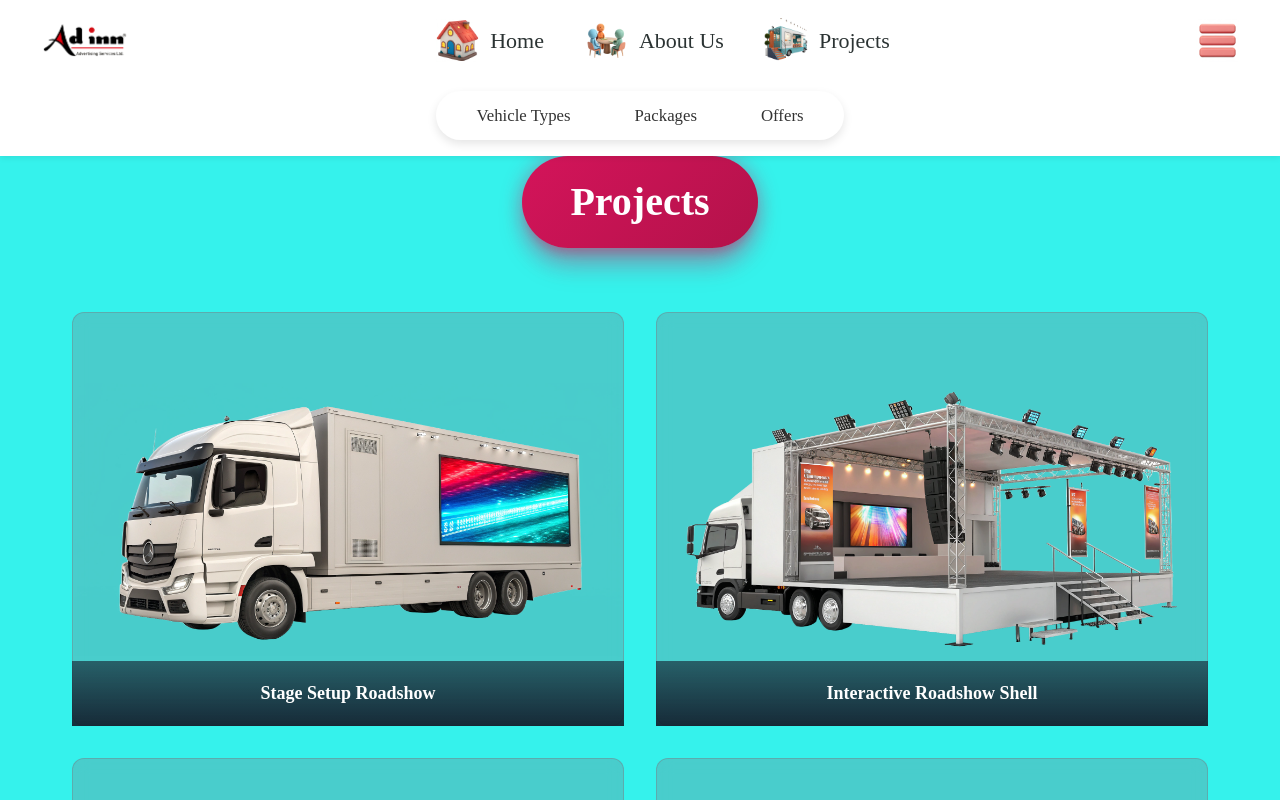
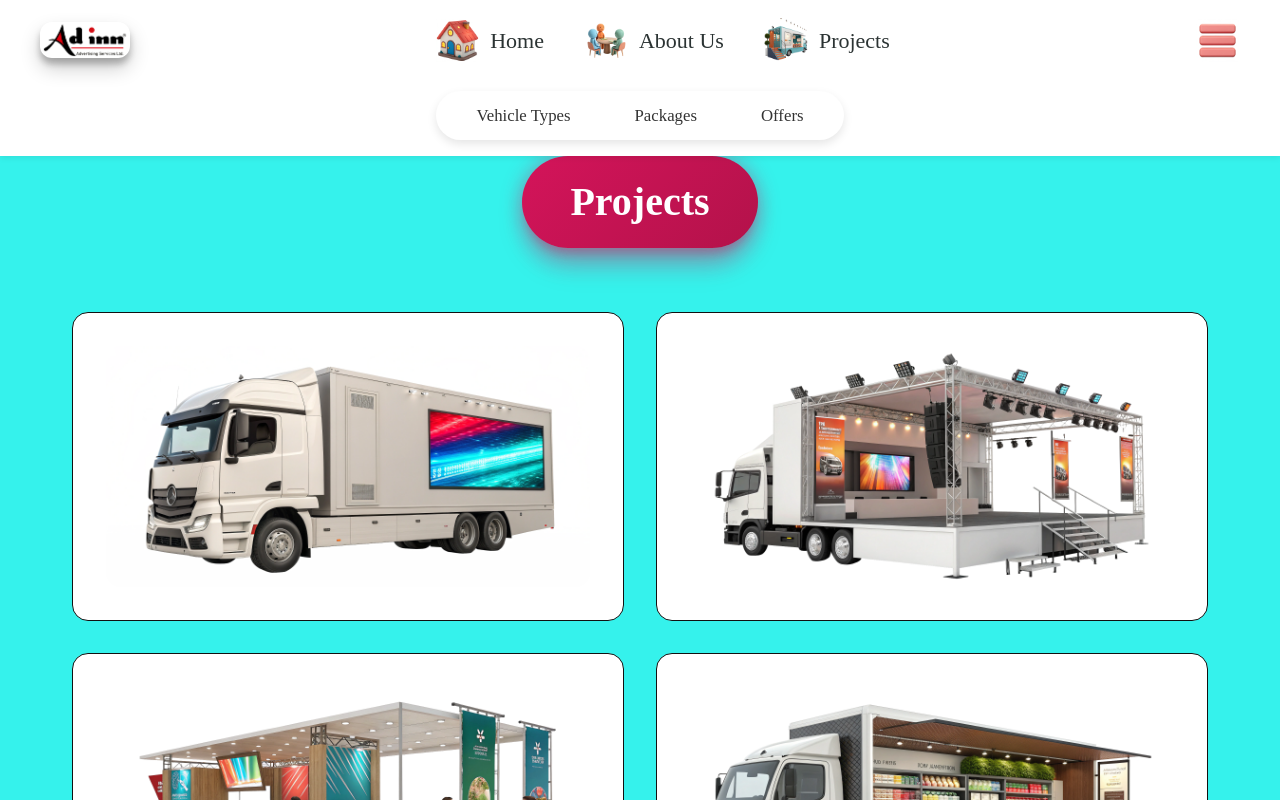
Before and after one commit to Adinntasks/AdinnIntern, a React (Vite) app in the folder navbar-demo/: page /projects in a window 1280 px wide. Shown: the top 800 px of the page. Built offline with nearby package versions, Linux system fonts and the light colour scheme.

Commit message:
Achieved Card design in desktop view, have to alter text,hover size to fit the card

```diff
--- a/navbar-demo/index.html
+++ b/navbar-demo/index.html
@@ -4,6 +4,9 @@
     <meta charset="UTF-8" />
     <link rel="icon" type="image/svg+xml" href="/vite.svg" />
     <meta name="viewport" content="width=device-width, initial-scale=1.0" />
+    <link rel="preconnect" href="https://fonts.googleapis.com">
+<link rel="preconnect" href="https://fonts.gstatic.com" crossorigin>
+<link href="https://fonts.googleapis.com/css2?family=Inter:wght@400;700&family=Poppins:wght@300;600&display=swap" rel="stylesheet">
     <title>navbar-demo</title>
   </head>
   <body>
--- a/navbar-demo/src/a1Navbar.css
+++ b/navbar-demo/src/a1Navbar.css
@@ -41,6 +41,35 @@ body {
     width: 100%;
     height: auto;
     display: block;
+}
+
+.glossy-logo {
+  position: relative;
+  border-radius: 12px; /* Match the card's border-radius */
+  overflow: hidden;
+  box-shadow: 0 10px 20px rgba(0, 0, 0, 0.2), 0 6px 6px rgba(0, 0, 0, 0.23);
+}
+
+.glossy-logo::before {
+  content: "";
+  position: absolute;
+  top: 0;
+  left: -80%;
+  width: 50%;
+  height: 100%;
+  background: linear-gradient(
+    to right,
+    rgba(255, 255, 255, 0) 0%,
+    rgba(255, 255, 255, 0.5) 50%,
+    rgba(255, 255, 255, 0) 100%
+  );
+  transform: skewX(-25deg);
+  z-index: 1;
+}
+
+.glossy-logo:hover::before {
+  left: 120%;
+  transition: left 1s ease-in-out;
 }
 
 /* Center: Navigation Links */
--- a/navbar-demo/src/a1Navbar.jsx
+++ b/navbar-demo/src/a1Navbar.jsx
@@ -69,7 +69,7 @@ function Navbar() {
           <img
             src="/images/Adinn New Logo_Main.png"
             alt="Logo"
-            className="NavRoadShowLogo"
+            className="NavRoadShowLogo glossy-logo"
             onClick={() => navigate("/")}
           />
         </div>
@@ -100,7 +100,7 @@ function Navbar() {
     <div className="desktop-navbar-container">
       <header className="rdshowNavMain">
         {/* Left: Logo */}
-        <div className="NavRoadShowLogo" onClick={() => navigate("/")}>
+        <div className="NavRoadShowLogo glossy-logo" onClick={() => navigate("/")}>
           <img src="/images/Adinn New Logo_Main.png" alt="Logo" />
         </div>
 
--- a/navbar-demo/src/projectcards.jsx
+++ b/navbar-demo/src/projectcards.jsx
@@ -1,43 +1,18 @@
-import React, { useState } from 'react';
+import React from 'react';
 import { Card } from '@/components/ui/card';
 
 // Props: { imageSrc, title, description, altTag }
 
 const ProjectCard = ({ imageSrc, title, description, altTag }) => {
-  const [isDescriptionVisible, setIsDescriptionVisible] = useState(false);
-
-  const handleCardClick = () => {
-    if (window.innerWidth < 1024) {
-      // On small screens, toggle the description overlay
-      setIsDescriptionVisible((v) => !v);
-    }
-  };
-
-  const handleKeyDown = (event) => {
-    if (event.key === 'Enter' || event.key === ' ') {
-      event.preventDefault();
-      handleCardClick();
-    }
-  };
+  const scale = 1 + description.length / 200; // Dynamic scale based on description length
 
   return (
     <Card
       className="project-card"
-      onClick={handleCardClick}
-      onKeyDown={handleKeyDown}
+      style={{ '--scale': scale }}
       tabIndex={0}
       role="button"
       aria-label={`View details for ${title}`}
-      onMouseEnter={() => {
-        if (window.innerWidth >= 1024) {
-          setIsDescriptionVisible(true);
-        }
-      }}
-      onMouseLeave={() => {
-        if (window.innerWidth >= 1024) {
-          setIsDescriptionVisible(false);
-        }
-      }}
     >
       {/* Image Area */}
       <div className="project-card-image-container">
@@ -54,16 +29,10 @@ const ProjectCard = ({ imageSrc, title, description, altTag }) => {
         </div>
 
         {/* Description Overlay */}
-        <div
-          className={`description-overlay ${
-            isDescriptionVisible
-              ? 'visible'
-              : ''
-          }`}
-        >
+        <div className="description-overlay">
           <div className="text-center">
-            <h3>{title}</h3>
             <p>{description}</p>
+            <p className="explore-text">Explore vehicle specs →</p>
           </div>
         </div>
       </div>
--- a/navbar-demo/src/projects.css
+++ b/navbar-demo/src/projects.css
@@ -88,100 +88,128 @@ main {
 .project-card {
   position: relative;
   overflow: hidden;
-  border-radius: 0;
-  background-color: transparent;
-  border: none;
+  border-radius: 1rem;
+  background-color: #fff;
   box-shadow: none;
-  transition: all 0.3s ease;
+  transition: all 0.4s cubic-bezier(0.25, 0.8, 0.25, 1);
   cursor: pointer;
-  transform: translateY(0);
-  padding: 0;
-  margin: 0;
+  margin: 0 auto; /* center the cards in the grid column */
 }
 
 .project-card:hover {
-  transform: translateY(-4px);
-}
-
-.project-card:focus {
-  outline: 2px solid #d4145a;
-  outline-offset: 2px;
+  transform: translateY(-6px) scale(var(--scale));
 }
 
 /* Image Container */
 .project-card-image-container {
   position: relative;
-  width: 100%;
-  height: 0;
-  padding-bottom: 75%; /* Maintain aspect ratio */
+  width: fit-content;
+  height: auto;
   overflow: hidden;
 }
 
 .project-card-image {
+  display: block;
+  width: auto;
+  height: auto;
+  max-width: 100%;
+  object-fit: contain;
+  transition: transform 0.4s ease;
+  border-radius: 1rem;
+}
+
+.project-card:hover .project-card-image {
+  transform: scale(1.03);
+}
+
+/* Light Sweep Animation */
+.project-card-image-container::after {
+  content: '';
   position: absolute;
   top: 0;
-  left: 0;
-  width: 100%;
+  left: -150%;
+  width: 50%;
   height: 100%;
-  object-fit: contain;
-  background: rgba(120, 120, 130, 0.3);
-  backdrop-filter: blur(8px);
-  border: 1px solid rgba(120, 120, 130, 0.4);
-  border-radius: 12px;
+  background: linear-gradient(
+    to right,
+    rgba(255, 255, 255, 0) 0%,
+    rgba(255, 255, 255, 0.3) 50%,
+    rgba(255, 255, 255, 0) 100%
+  );
+  transform: skewX(-25deg);
+  transition: left 0.8s cubic-bezier(0.25, 0.8, 0.25, 1);
 }
 
-/* Title Overlay */
+.project-card:hover .project-card-image-container::after {
+  left: 150%;
+}
+
+/* Text Section */
 .title-overlay {
-  position: absolute;
-  bottom: 0;
-  left: 0;
-  right: 0;
-  background: linear-gradient(to top, rgba(17, 24, 39, 0.9), rgba(17, 24, 39, 0.6));
-  padding: 1.25rem 1.5rem;
-  color: white;
+  display: none;
 }
 
 .title-overlay h3 {
-  font-size: 1.125rem;
-  font-weight: 600;
+  font-family: 'Inter', sans-serif;
+  font-size: 1.25rem;
+  font-weight: 700;
   margin: 0;
-  line-height: 1.4;
+  background: linear-gradient(to right, #fff, #fff);
+  -webkit-background-clip: text;
+  -webkit-text-fill-color: transparent;
+  transition: all 0.4s ease;
+}
+
+.project-card:hover .title-overlay h3 {
+  background: linear-gradient(to right, #fff, #00c6ff);
+  -webkit-background-clip: text;
 }
 
 /* Description Overlay */
 .description-overlay {
   position: absolute;
-  inset: 0;
-  background: linear-gradient(135deg, rgba(17, 24, 39, 0.95), rgba(212, 20, 90, 0.1));
+  bottom: 0;
+  left: 0;
+  right: 0;
+  height: 50%;
+  background: white;
   display: flex;
+  flex-direction: column;
   align-items: center;
-  justify-content: center;
-  padding: 2rem;
-  transition: all 0.3s ease-in-out;
-  opacity: 0;
-  transform: translateY(1rem) scale(0.95);
-  pointer-events: none;
-  color: white;
+  justify-content: flex-start; /* Align content to the top */
+  padding: 1rem; /* Adjust padding */
+  transition: transform 0.4s ease;
+  transform: translateY(100%);
+  color: black;
   text-align: center;
+  overflow-y: hidden; /* Add scroll for overflowing content */
+  box-sizing: border-box; /* Ensure padding is included in height */
 }
 
-.description-overlay.visible {
-  opacity: 1;
-  transform: translateY(0) scale(1);
-  pointer-events: auto;
+.project-card:hover .description-overlay {
+  transform: translateY(0);
 }
 
 .description-overlay h3 {
+  font-family: 'Poppins', sans-serif;
   font-size: 1.25rem;
-  font-weight: 700;
-  margin-bottom: 0.75rem;
-  line-height: 1.3;
+  font-weight: 600;
+  margin-bottom: 0.5rem;
 }
 
 .description-overlay p {
-  font-size: 0.95rem;
-  line-height: 1.6;
+  font-family: 'Poppins', sans-serif;
+  font-weight: 300;
+  font-size: 0.8rem;
+  line-height: 1.3;
   opacity: 0.9;
+  margin-bottom: 1rem;
+}
+
+.description-overlay .explore-text {
+  font-family: 'Inter', sans-serif;
+  font-weight: 400;
+  font-size: 0.8rem;
 }
 
 /* Utility */
```
